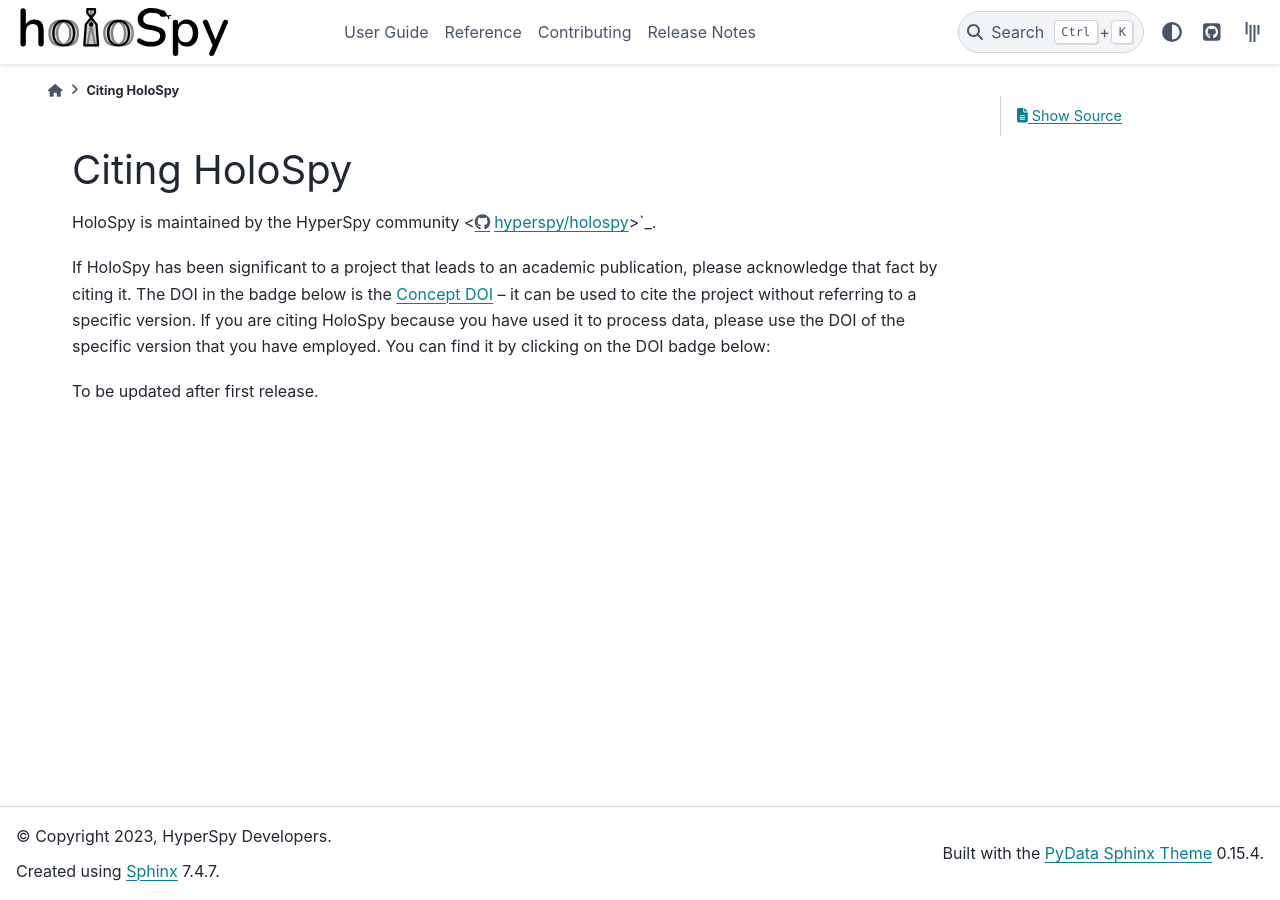
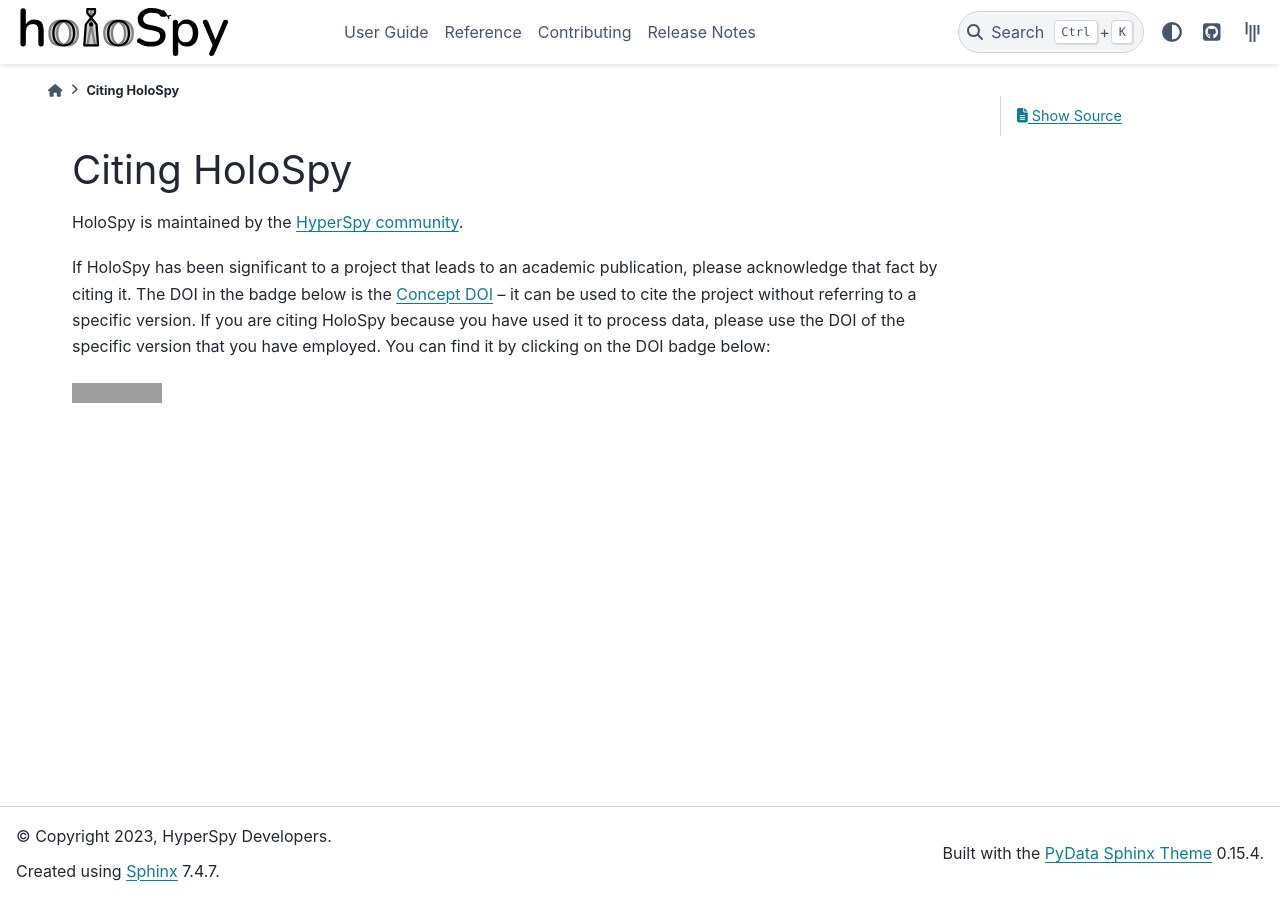
Before and after one commit to hyperspy/holospy, a Sphinx documentation site: the page built from doc/citing.rst, in a window 1280 px wide. Built offline with Sphinx 7.4.7 and the PyData theme 0.15.4, drawn with Linux system fonts in a browser that asks for light colours; the version number could not be read and is left out; grey boxes are pictures that could not be loaded.

```diff
--- a/doc/citing.rst
+++ b/doc/citing.rst
@@ -1,7 +1,7 @@
 Citing HoloSpy
 **************
 
-HoloSpy is maintained by the HyperSpy community
+HoloSpy is maintained by the `HyperSpy community
 <https://github.com/hyperspy/holospy/contributors>`_.
 
 If HoloSpy has been significant to a project that leads to an academic
@@ -12,4 +12,5 @@ version. If you are citing HoloSpy because you have used it to process data,
 please use the DOI of the specific version that you have employed. You can
 find it by clicking on the DOI badge below:
 
-To be updated after first release.
+.. image:: https://zenodo.org/badge/doi/10.5281/zenodo.10137993.svg
+   :target: https://doi.org/10.5281/zenodo.10137993
```
